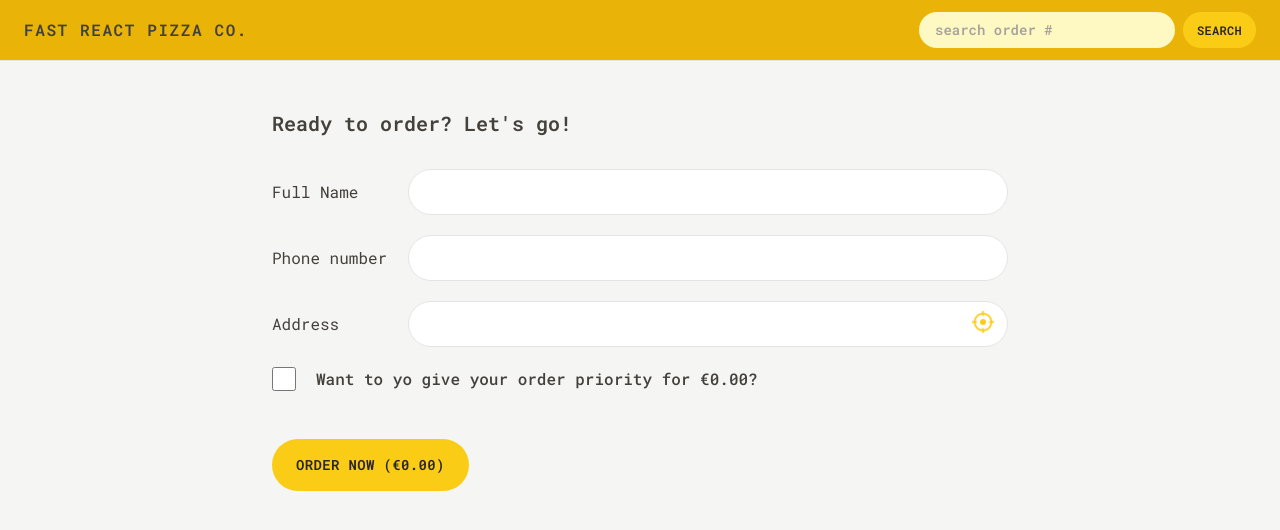
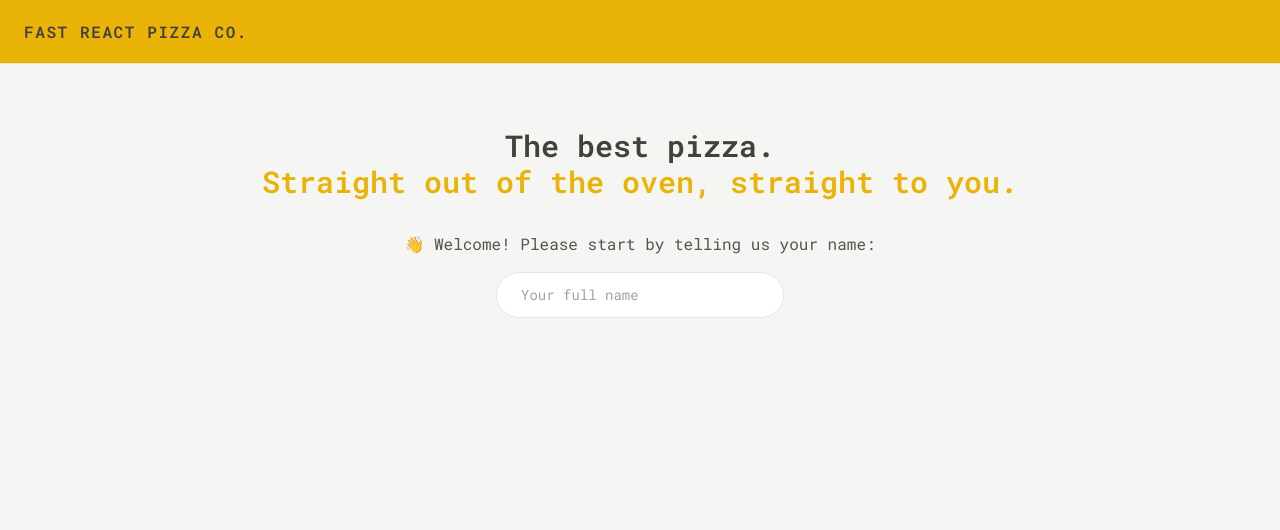
Before and after one commit to farshadahmadian/fast_react_pizza, a React (Vite) app: page /order/new in a window 1280 px wide. Shown: the top 530 px of the page. Built offline with nearby package versions, Linux system fonts and the light colour scheme.

Commit message:
add protected route

```diff
--- a/src/App.tsx
+++ b/src/App.tsx
@@ -14,6 +14,7 @@ import {
   updateOrderAction,
 } from "./features/order/action";
 import Profile from "./features/user/Profile";
+import ProtectedRoute from "./ui/ProtectedRoute";
 // for data loading, data actions and data fetching in React Router Dom, createBrowserRouter() is required
 
 /*
@@ -42,7 +43,11 @@ const router = createBrowserRouter([
     // if an error happens in rendering a component of a route, e.g. throwing an exception instance in <Menu /> and not catching that exception instance, it is possible to render an errorElement instead of that component. The error (exception) bubbles up to the wraping route, therefore this errorElement can be defined in parent route.
 
     // layout route: a route without "path"
-    element: <AppLayout />,
+    element: (
+      <ProtectedRoute>
+        <AppLayout />
+      </ProtectedRoute>
+    ),
     errorElement: <Error />,
     children: [
       {
--- a/src/features/order/CreateOrder.tsx
+++ b/src/features/order/CreateOrder.tsx
@@ -1,4 +1,4 @@
-import { Form, useActionData, useNavigation } from "react-router-dom";
+import { Form, Link, useActionData, useNavigation } from "react-router-dom";
 import Button from "../../ui/Button";
 import { useDispatch, useSelector } from "react-redux";
 import { DispatchType, RootStateType } from "../../store";
@@ -7,6 +7,7 @@ import { ChangeEvent, useEffect, useState } from "react";
 import { getCart, getTotalPizzasPrice } from "../cart/cartSlice";
 import EmptyCart from "../cart/EmptyCart";
 import { formatCurrency } from "../../utils/helpers";
+import LinkButton from "../../ui/LinkButton";
 
 function CreateOrder() {
   // const newOrderId = useActionData();
@@ -47,18 +48,25 @@ function CreateOrder() {
     using react-router-dom "action", it is possible to get the data submited in form without using any states and submit handler (action.tsx)
   */
 
-  // useEffect(() => {
-  //   setDefaultAddress(user.address);
-  // }, [user.address, user.position]);
+  useEffect(() => {
+    setDefaultAddress(user.address);
+  }, [user.address, user.position]);
 
   // if (!cart.length) return <EmptyCart />;
+
+  // if (!cart.length)
+  //   return (
+  //     <div className="px-4 py-6">
+  //       <h2 className="mb-2 font-semibold">Your cart is empty!</h2>
+  //       <LinkButton to="/menu">&larr; Back to menu</LinkButton>
+  //     </div>
+  //   );
 
   return (
     <div className="px-4 py-6">
       <h2 className="mb-8 mt-6 text-xl font-semibold">
         Ready to order? Let's go!
       </h2>
-
       {/* in order to use react router action to send POST requests to the API,
       the component <Form /> from react-router-dom library must be used instead of the JSX element <form>
 
@@ -108,7 +116,7 @@ function CreateOrder() {
               type="text"
               name="address"
               // value={isLoadingAddress ? addressMessage : defaultAddress}
-              value={defaultAddress}
+              value={isLoadingAddress ? addressMessage : defaultAddress}
               onChange={(event) => setDefaultAddress(event.target.value)}
               disabled={isLoadingAddress}
               required
@@ -118,7 +126,9 @@ function CreateOrder() {
               disabled={isLoadingAddress}
               type="button"
               sizeType="round"
-              onClick={() => dispatch(fetchAddress())}
+              onClick={() => {
+                dispatch(fetchAddress());
+              }}
               /* z-10 (z-index) is not required here, but if it is used,
                 a higher z-index must be assigned to <Loader />
               */
@@ -179,7 +189,9 @@ function CreateOrder() {
           <Button
             sizeType="primary"
             type="submit"
-            disabled={isLoading || isSubmitting || isLoadingAddress}
+            disabled={
+              !cart.length || isLoading || isSubmitting || isLoadingAddress
+            }
           >
             {isSubmitting
               ? "Placing the order ..."
--- a/src/features/order/action.ts
+++ b/src/features/order/action.ts
@@ -65,10 +65,12 @@ export async function action(obj: ReactRouterDomRequestType) {
     cart: JSON.parse(data.cart.toString()),
     priority: data.priority,
   } as OrderFormType;
+
   const order: PostOrderType = {
     ...convertedData,
     priority: convertedData.priority === "on",
   };
+
   const errors: FormErrorsType = {};
   if (!isValidPhone(convertedData.phone)) {
     errors.phone = "Please enter a correct phone number!";
--- a/src/features/user/Logout.tsx
+++ b/src/features/user/Logout.tsx
@@ -1,8 +1,8 @@
 import { useDispatch } from "react-redux";
 import Button from "../../ui/Button";
 import { useNavigate } from "react-router-dom";
-import { updateName, initialUserData, logout } from "./userSlice";
-import { updateUserLocalStorage } from "./utils";
+import { EMPTY_USER, initialUserData, logout } from "./userSlice";
+import { resetUserLocalStorage } from "./utils";
 import { updateCartLocalStorage } from "../cart/utils";
 import { clearCart } from "../cart/cartSlice";
 
@@ -15,11 +15,11 @@ function Logout() {
       "All your data will be deleted. Are you sure you want to logout?",
     );
     if (!isConfirmed) return;
-    dispatch(updateName(""));
-    updateUserLocalStorage(initialUserData);
+    resetUserLocalStorage(EMPTY_USER);
+    console.log(initialUserData);
     updateCartLocalStorage({ cart: [] });
+    dispatch(logout());
     dispatch(clearCart());
-    dispatch(logout());
     navigate("/");
   }
   return (
--- a/src/features/user/userSlice.ts
+++ b/src/features/user/userSlice.ts
@@ -55,6 +55,16 @@ export type UserStateType = {
   orderIds: string[];
 };
 
+export const EMPTY_USER: UserStateType = {
+  address: "",
+  error: null,
+  status: "idle",
+  orderIds: [],
+  position: null,
+  phone: "",
+  username: "",
+};
+
 export const LOCAL_STORAGE_USER = "userData";
 const userString = localStorage.getItem(LOCAL_STORAGE_USER);
 export const initialUserData: UserStateType = JSON.parse(
@@ -91,17 +101,17 @@ const userSlice = createSlice({
     updateUserData(prevState, action) {
       prevState.orderIds.push(action.payload.id);
       prevState.phone = action.payload.phone;
-      prevState.address = action.payload.phone;
+      prevState.address = action.payload.address;
     },
 
     logout(prevState) {
-      prevState.address = "";
-      prevState.error = null;
-      prevState.status = "idle";
-      prevState.orderIds = [];
-      prevState.position = null;
-      prevState.phone = "";
-      prevState.username = "";
+      prevState.address = EMPTY_USER.address;
+      prevState.error = EMPTY_USER.error;
+      prevState.status = EMPTY_USER.status;
+      prevState.orderIds = EMPTY_USER.orderIds;
+      prevState.position = EMPTY_USER.position;
+      prevState.phone = EMPTY_USER.phone;
+      prevState.username = EMPTY_USER.username;
     },
   },
 
--- a/src/features/user/utils.ts
+++ b/src/features/user/utils.ts
@@ -3,3 +3,7 @@ import { LOCAL_STORAGE_USER, UserStateType } from "./userSlice";
 export function updateUserLocalStorage(user: UserStateType) {
   localStorage.setItem(LOCAL_STORAGE_USER, JSON.stringify(user));
 }
+
+export function resetUserLocalStorage(user: UserStateType) {
+  localStorage.setItem(LOCAL_STORAGE_USER, JSON.stringify(user));
+}
--- a/src/ui/Header.tsx
+++ b/src/ui/Header.tsx
@@ -2,16 +2,25 @@ import { Link, useLocation } from "react-router-dom";
 import SearchOrder from "../features/order/SearchOrder";
 import Username from "../features/user/Username";
 import Logout from "../features/user/Logout";
+import { useSelector } from "react-redux";
+import { RootStateType } from "../store";
 
 function Header() {
+  const isLoggedIn = useSelector(
+    (rootState: RootStateType) => rootState.user.username !== "",
+  );
   const location = useLocation();
   return (
-    <header className="grid grid-cols-[auto_auto] grid-rows-2 items-center gap-2 border-b border-stone-200 bg-yellow-500 px-4 py-3 font-semibold uppercase md:flex md:items-center md:justify-between md:px-6">
+    <header className="grid min-h-16 grid-cols-[auto_auto] grid-rows-2 items-center gap-2 border-b border-stone-200 bg-yellow-500 px-4 py-3 font-semibold uppercase md:flex md:items-center md:justify-between md:px-6">
       {/* Link is a react-router-dom Component and works only if Header component is a component used as the "element" prop of a "route" or it is a child of (nested in) a route component. the value of "to" (/) will append to the path of that route component */}
       <Link to="/" className="row-start-1 tracking-widest">
         Fast React Pizza Co.
       </Link>
-      <SearchOrder />
+      {isLoggedIn && (
+        <>
+          <SearchOrder />
+        </>
+      )}
       {location.pathname === "/profile" ? <Logout /> : <Username />}
     </header>
   );
--- /dev/null
+++ b/src/ui/ProtectedRoute.tsx
@@ -0,0 +1,26 @@
+import { useSelector } from "react-redux";
+import { RootStateType } from "../store";
+import Home from "./Home";
+import Header from "./Header";
+import { ReactNode } from "react";
+
+type ProtectedRoutePropsType = {
+  children: ReactNode;
+};
+
+function ProtectedRoute({ children }: ProtectedRoutePropsType) {
+  const isLoggedIn = useSelector(
+    (rootState: RootStateType) => rootState.user.username !== "",
+  );
+  if (!isLoggedIn)
+    return (
+      <>
+        <Header />
+        <Home />
+      </>
+    );
+
+  return children;
+}
+
+export default ProtectedRoute;
```
